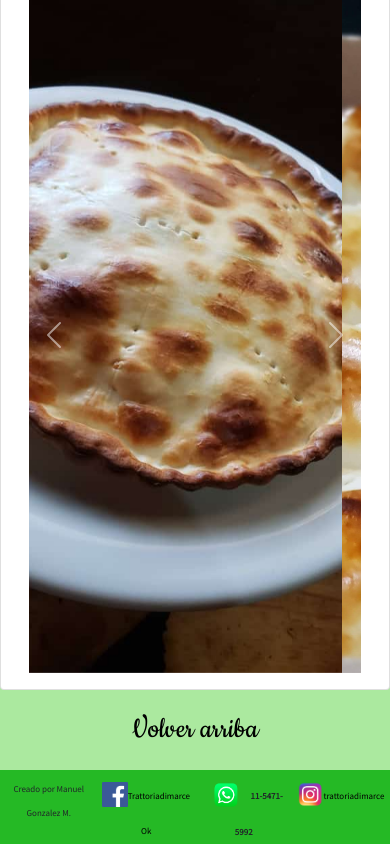
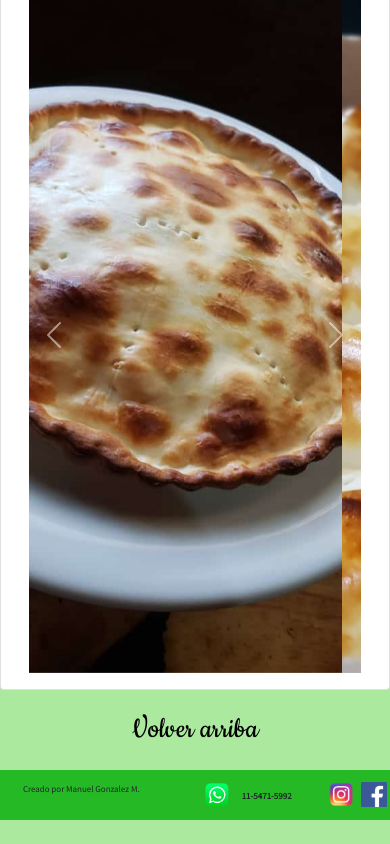
Before and after one commit to manugonzalezm/4ta_entrega_proyecto_final, a website: page comidas.html in a window 390 px wide. Shown: the part 6456-7300 px from the top of the page. After the commit the page ends 7276 px from the top, so only its background shows below. Drawn offline with nearby package versions, Linux system fonts and the light colour scheme.

Commit message:
footers responsive final

```diff
--- a/comidas.html
+++ b/comidas.html
@@ -362,21 +362,21 @@
     <footer>
         <div class="container-fluid fondo_verde2">
             <section class="row">
-                <div class="col-3 texto_centrado p-1">
+                <div class="col-5 texto_centrado p-1">
                         <span class="footer_items font_normal">Creado por Manuel Gonzalez M.</span>
                 </div>
-                <div class="col-3 texto_centrado p-1">
-                    <a href="https://www.facebook.com/trattoriadimarce.marce" class="font_normal" target="_blank">
-                        <img class="logos_redes my-2" src="img/logo-facebook.png" alt="logoFacebook"><span class="footer_items">Trattoriadimarce Ok</span>
-                    </a>
-                </div>
-                <div class="col-3 texto_centrado p-1 font_normal">
+                <div class="col-5 texto_centrado p-1 font_normal">
                     <img class="logo_wpp my-0" src="img/logo-whatsapp.png" alt="logo de whatsapp">
                     <strong class="footer_items">11-5471-5992</strong>
                 </div>
-                <div class="col-3 texto_centrado p-1">
+                <div class="col-1 texto_centrado p-1">
                     <a href="https://www.instagram.com/trattoriadimarce/" class="font_normal" target="_blank">
-                        <img class="logos_redes my-2" src="img/icono-instagram.jpg" alt="logoInstagram"><span class="footer_items">trattoriadimarce</span>
+                        <img class="logos_redes my-2" src="img/icono-instagram.jpg" alt="logoInstagram">
+                    </a>
+                </div>
+                <div class="col-1 texto_centrado p-1">
+                    <a href="https://www.facebook.com/trattoriadimarce.marce" class="font_normal" target="_blank">
+                        <img class="logos_redes my-2" src="img/logo-facebook.png" alt="logoFacebook">
                     </a>
                 </div>
             </section>
```
Also changed, not shown: congelados.html (+9 -9 lines), contacto.html (+9 -9 lines), nosotros.html (+9 -9 lines).
